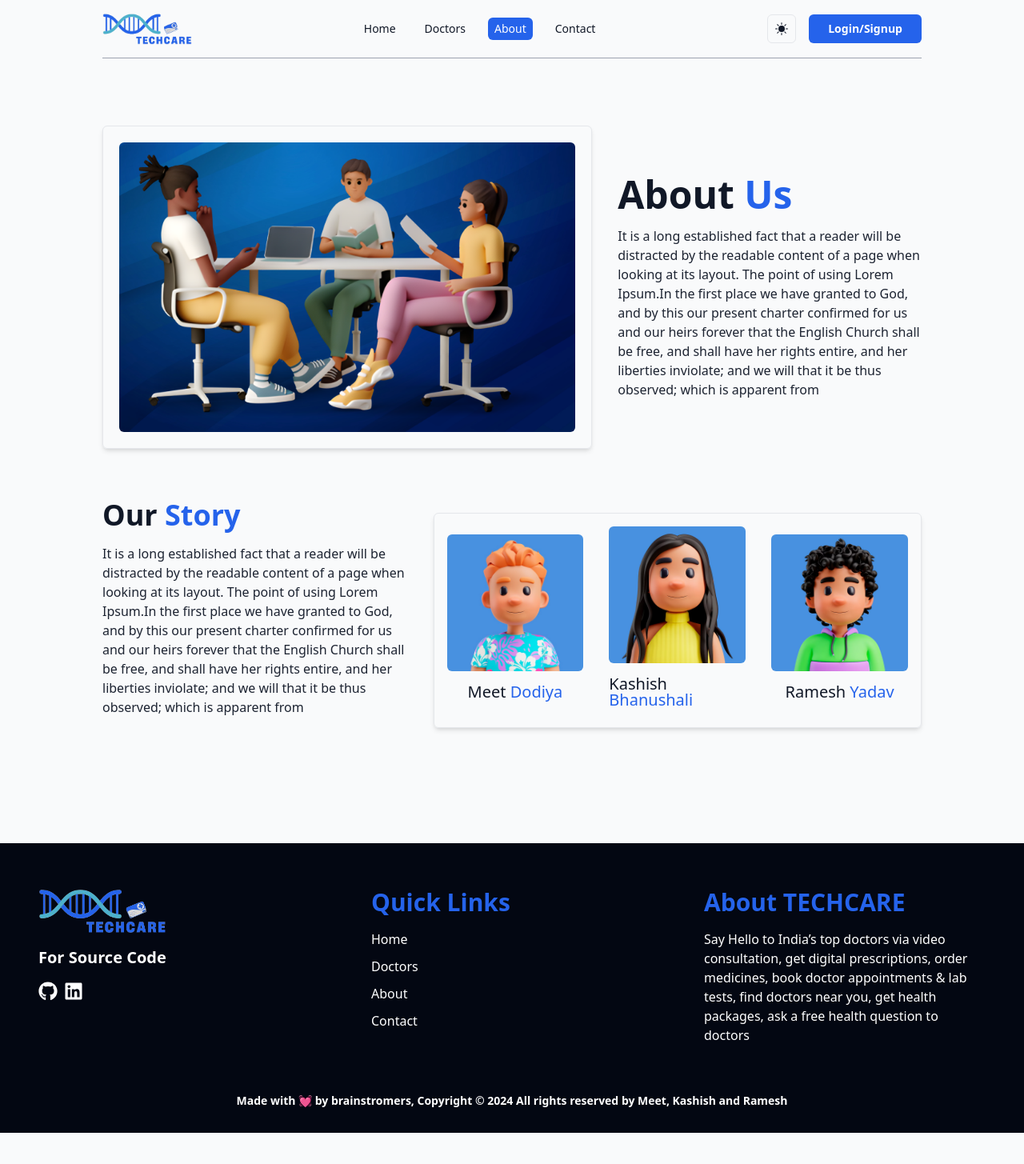
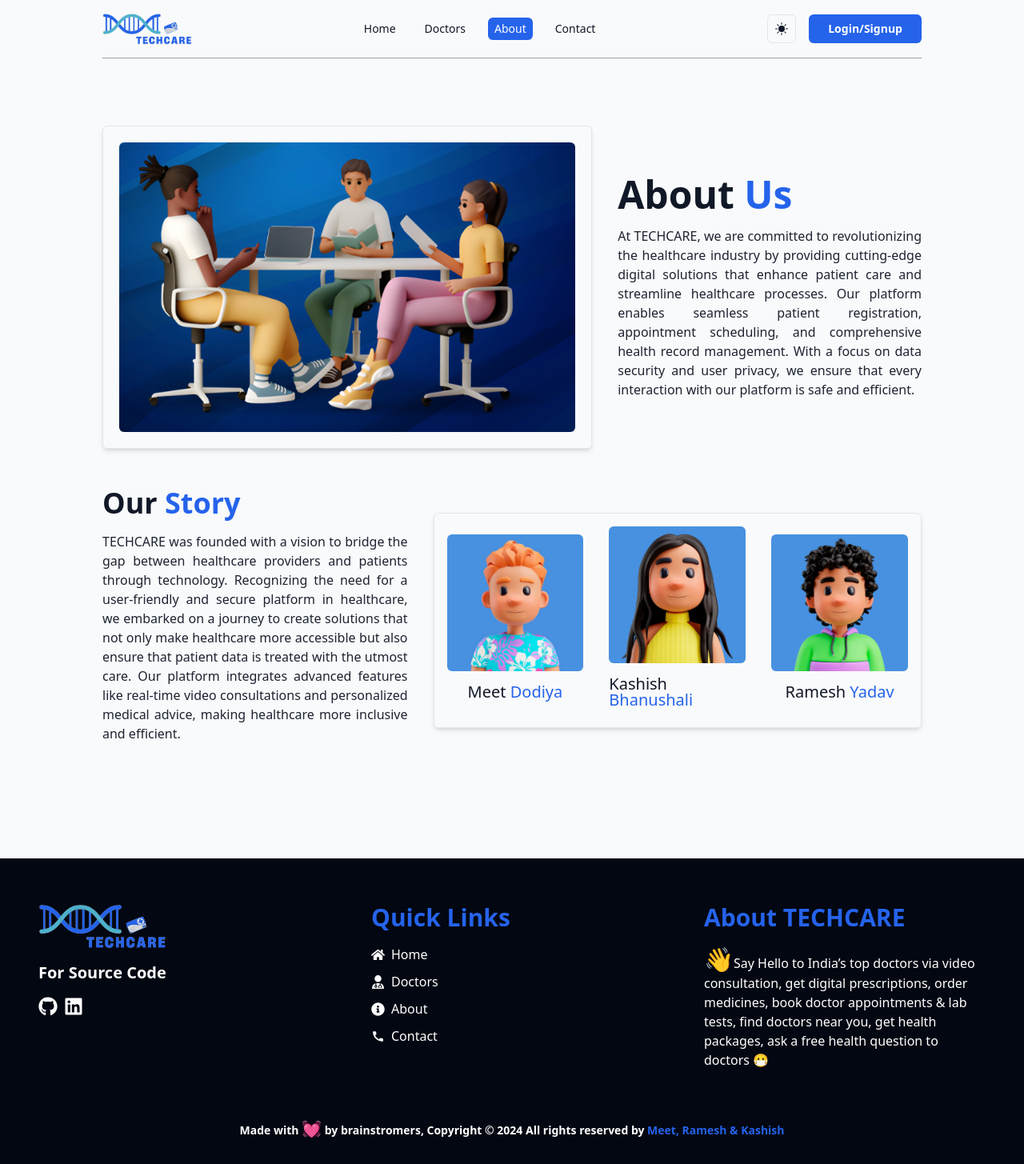
Before and after one commit to MeetDOD/TECHCARE, a React (Vite) app in the folder frontend/: page /about in a window 1280 px wide. Shown: the whole page at 80% size. Before the commit the page ends 1416 px from the top, so only its background shows below. Built offline with nearby package versions, Linux system fonts and the light colour scheme; no server answers.

Commit message:
Updated footer and added the backend folder

```diff
--- a/frontend/src/home/Footer.jsx
+++ b/frontend/src/home/Footer.jsx
@@ -1,7 +1,9 @@
 import React from 'react';
 import logo from '../assets/Hero/logo.png';
-import { FaGithub, FaLinkedin } from "react-icons/fa";
+import { FaGithub, FaLinkedin, FaHome, FaInfoCircle, FaPhone } from "react-icons/fa";
 import { Link } from 'react-router-dom';
+import { FaUserDoctor } from "react-icons/fa6";
+import { MdCall } from "react-icons/md";
 
 const socialLinks = [
     { id: 'github', url: 'https://github.com/MeetDOD/code_o_festa_2024', icon: FaGithub },
@@ -9,10 +11,10 @@ const socialLinks = [
 ];
 
 const quickLinks = [
-    { id: 'aboutus', label: 'Home', hash: '/' },
-    { id: 'domains', label: 'Doctors', hash: '/doctors' },
-    { id: 'guidelines', label: 'About', hash: '/about' },
-    { id: 'timelines', label: 'Contact', hash: '/contact' }
+    { id: 'home', label: 'Home', hash: '/', icon: FaHome },
+    { id: 'doctors', label: 'Doctors', hash: '/doctors', icon: FaUserDoctor },
+    { id: 'about', label: 'About', hash: '/about', icon: FaInfoCircle },
+    { id: 'contact', label: 'Contact', hash: '/contact', icon: MdCall }
 ];
 
 const Footer = () => {
@@ -41,9 +43,9 @@ const Footer = () => {
                                 <Link
                                     to={link.hash}
                                     smooth
-                                    className="text-[1rem] font-normal relative before:content-[''] before:absolute before:bottom-[-2px] before:left-0 before:w-0 before:h-[2px] before:bg-primary hover:before:w-full before:transition-all before:duration-300 hover:text-primary"
+                                    className="flex flex-row w-fit items-center gap-2 text-[1rem] font-normal relative before:content-[''] before:absolute before:bottom-[-2px] before:left-0 before:w-0 before:h-[2px] before:bg-primary hover:before:w-full before:transition-all before:duration-300 hover:text-primary"
                                 >
-                                    {link.label}
+                                    <link.icon size={17} /> {link.label}
                                 </Link>
                             </li>
                         ))}
@@ -53,12 +55,12 @@ const Footer = () => {
                 <div className="p-4">
                     <h2 className="text-primary font-bold text-3xl mb-4">About TECHCARE</h2>
                     <p className="text-[1rem] font-normal">
-                        Say Hello to India’s top doctors via video consultation, get digital prescriptions, order medicines, book doctor appointments & lab tests, find doctors near you, get health packages, ask a free health question to doctors                    </p>
+                        <span className='text-3xl'>👋</span>Say Hello to India’s top doctors via video consultation, get digital prescriptions, order medicines, book doctor appointments & lab tests, find doctors near you, get health packages, ask a free health question to doctors 😷</p>
                 </div>
             </div>
 
             <div className="text-center text-sm font-semibold mt-7 pt-4 mb-2.5">
-                Made with 💓 by brainstromers, Copyright © 2024 All rights reserved by Meet, Kashish and Ramesh
+                Made with <span className='text-xl'>💓</span> by brainstromers, Copyright © 2024 All rights reserved by <span className='text-primary font-bold'>Meet, Ramesh & Kashish</span>
             </div>
         </footer>
     );
--- a/frontend/src/pages/AboutUs.jsx
+++ b/frontend/src/pages/AboutUs.jsx
@@ -1,8 +1,8 @@
 import React, { useEffect } from "react";
-import meet from "../assets/team/meet.png"
-import kashish from "../assets/team/kashish.png"
-import ramesh from "../assets/team/ramesh.png"
-import about from "../assets/team/about.png"
+import meet from "../assets/team/meet.png";
+import kashish from "../assets/team/kashish.png";
+import ramesh from "../assets/team/ramesh.png";
+import about from "../assets/team/about.png";
 
 const AboutUs = () => {
     useEffect(() => {
@@ -12,37 +12,78 @@ const AboutUs = () => {
     return (
         <div className="2xl:container lg:py-16  md:py-12 py-9 ">
             <div className="flex flex-col lg:flex-row justify-between gap-8">
-                <div className="w-full lg:w-8/12  shadow-md border rounded-md p-5" style={{
-                    borderColor: `var(--borderColor)`,
-                }}>
-                    <img className="w-full h-full rounded-md" src={about} alt="A group of People" />
+                <div
+                    className="w-full lg:w-8/12  shadow-md border rounded-md p-5"
+                    style={{
+                        borderColor: `var(--borderColor)`,
+                    }}
+                >
+                    <img
+                        className="w-full h-full rounded-md"
+                        src={about}
+                        alt="A group of People"
+                    />
                 </div>
                 <div className="w-full lg:w-5/12 flex flex-col justify-center">
-                    <h1 className="text-4xl lg:text-5xl font-bold leading-9 pb-4">About <span className="text-primary">Us</span></h1>
-                    <p className="font-normal text-base leading-6 opacity-95">It is a long established fact that a reader will be distracted by the readable content of a page when looking at its layout. The point of using Lorem Ipsum.In the first place we have granted to God, and by this our present charter confirmed for us and our heirs forever that the English Church shall be free, and shall have her rights entire, and her liberties inviolate; and we will that it be thus observed; which is apparent from</p>
+                    <h1 className="text-4xl lg:text-5xl font-bold leading-9 pb-4">
+                        About <span className="text-primary">Us</span>
+                    </h1>
+                    <p className="font-normal text-base leading-6 opacity-95 text-justify">
+                        At TECHCARE, we are committed to revolutionizing the healthcare
+                        industry by providing cutting-edge digital solutions that enhance
+                        patient care and streamline healthcare processes. Our platform
+                        enables seamless patient registration, appointment scheduling, and
+                        comprehensive health record management. With a focus on data
+                        security and user privacy, we ensure that every interaction with our
+                        platform is safe and efficient.
+                    </p>
                 </div>
             </div>
 
             <div className="flex lg:flex-row flex-col justify-between gap-8 pt-12">
                 <div className="w-full lg:w-5/12 flex flex-col justify-center">
-                    <h1 className="text-3xl lg:text-4xl font-bold leading-9 pb-4 ">Our <span className="text-primary">Story</span></h1>
-                    <p className="font-normal text-base leading-6 opacity-95">It is a long established fact that a reader will be distracted by the readable content of a page when looking at its layout. The point of using Lorem Ipsum.In the first place we have granted to God, and by this our present charter confirmed for us and our heirs forever that the English Church shall be free, and shall have her rights entire, and her liberties inviolate; and we will that it be thus observed; which is apparent from</p>
+                    <h1 className="text-3xl lg:text-4xl font-bold leading-9 pb-4 ">
+                        Our <span className="text-primary">Story</span>
+                    </h1>
+                    <p className="font-normal text-base leading-6 opacity-95 text-justify">
+                        TECHCARE was founded with a vision to bridge the gap between
+                        healthcare providers and patients through technology. Recognizing
+                        the need for a user-friendly and secure platform in healthcare, we
+                        embarked on a journey to create solutions that not only make
+                        healthcare more accessible but also ensure that patient data is
+                        treated with the utmost care. Our platform integrates advanced
+                        features like real-time video consultations and personalized medical
+                        advice, making healthcare more inclusive and efficient.
+                    </p>
                 </div>
                 <div className="w-full lg:w-8/12 lg:pt-8 ">
-                    <div className="grid md:grid-cols-3 sm:grid-cols-2 grid-cols-1 shadow-md rounded-md border" style={{
-                        borderColor: `var(--borderColor)`,
-                    }}>
+                    <div
+                        className="grid md:grid-cols-3 sm:grid-cols-2 grid-cols-1 shadow-md rounded-md border"
+                        style={{
+                            borderColor: `var(--borderColor)`,
+                        }}
+                    >
                         <div className="p-4 pb-6 flex justify-center flex-col items-center">
                             <img className="rounded-md" src={meet} alt="Alexa featured Img" />
-                            <p className="font-medium text-xl leading-5 mt-4">Meet <span className="text-primary">Dodiya</span></p>
+                            <p className="font-medium text-xl leading-5 mt-4">
+                                Meet <span className="text-primary">Dodiya</span>
+                            </p>
                         </div>
                         <div className="p-4 pb-6 flex justify-center flex-col items-center">
-                            <img className="rounded-md" src={kashish} alt="Olivia featured Img" />
-                            <p className="font-medium text-xl leading-5 mt-4">Kashish <span className="text-primary">Bhanushali</span></p>
+                            <img
+                                className="rounded-md"
+                                src={kashish}
+                                alt="Olivia featured Img"
+                            />
+                            <p className="font-medium text-xl leading-5 mt-4">
+                                Kashish <span className="text-primary">Bhanushali</span>
+                            </p>
                         </div>
                         <div className="p-4 pb-6 flex justify-center flex-col items-center">
                             <img className="rounded-md" src={ramesh} alt="Liam featued Img" />
-                            <p className="font-medium text-xl leading-5 mt-4">Ramesh <span className="text-primary">Yadav</span></p>
+                            <p className="font-medium text-xl leading-5 mt-4">
+                                Ramesh <span className="text-primary">Yadav</span>
+                            </p>
                         </div>
                     </div>
                 </div>
--- a/frontend/src/snippets/Doctors.jsx
+++ b/frontend/src/snippets/Doctors.jsx
@@ -26,11 +26,11 @@ const Doctors = () => {
                 <h1 className='text-2xl md:text-3xl font-bold text-center'>
                     Popular <span className='text-primary'>Doctors</span>
                 </h1>
-                <p className='w-1/2 text-center text-lg opacity-90'>
+                <p className='text-center text-lg opacity-90'>
                     Private online consultations with verified doctors in all specialties
                 </p>
             </div>
-            <div className='grid grid-cols-2 sm:grid-cols-2 md:grid-cols-3 lg:grid-cols-4 gap-7'>
+            <div className='grid grid-cols-1 sm:grid-cols-2 md:grid-cols-2 lg:grid-cols-4 gap-7'>
                 {loading ? (
                     Array.from({ length: 8 }).map((index) => (
                         <div key={index} className='flex flex-col justify-between border-[1px] rounded-md p-3 shadow-lg' style={{ borderColor: `var(--borderColor)` }}>
```
Also changed, not shown: frontend/src/home/FAQ.jsx (+16 -16 lines).
